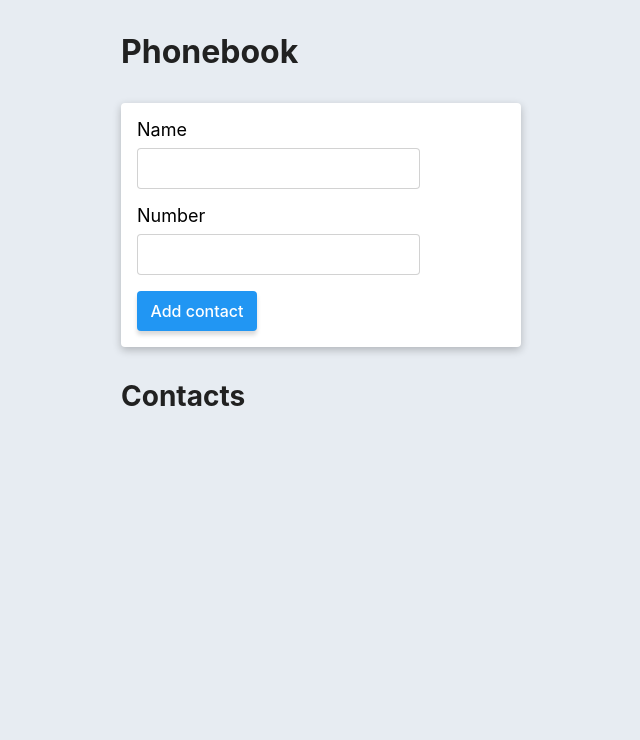
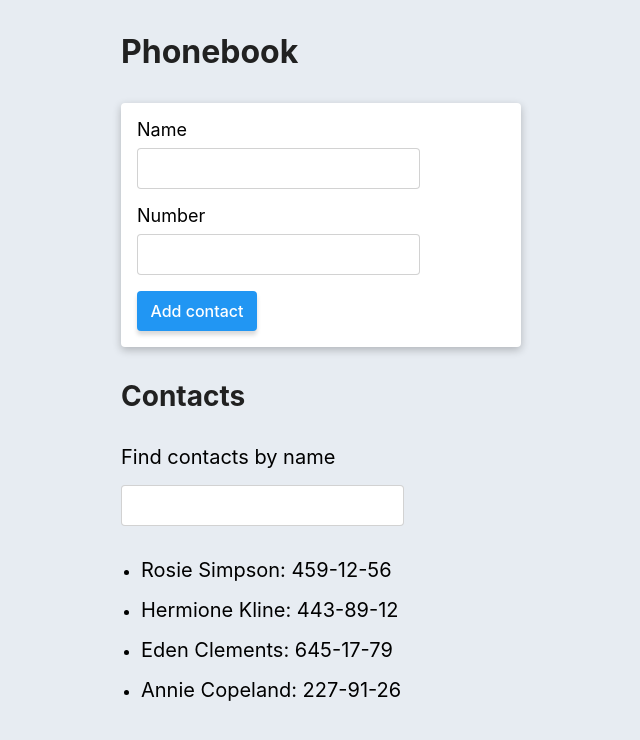
Before and after one commit to AnnaTsepilova/goit-react-hw-02-phonebook, a React (Create React App) app: page / in a window 1280 px wide. Shown: the top 740 px of the page, without its empty margins (319-959 px from the left). Built offline with nearby package versions, Linux system fonts and the light colour scheme.

Commit message:
task 1-4

```diff
--- a/package.json
+++ b/package.json
@@ -9,6 +9,7 @@
     "@testing-library/user-event": "^13.5.0",
     "clsx": "^1.2.1",
     "nanoid": "^4.0.0",
+    "notiflix": "^3.2.5",
     "react": "^18.1.0",
     "react-dom": "^18.1.0",
     "react-fns": "^1.4.0",
--- a/src/components/App.jsx
+++ b/src/components/App.jsx
@@ -5,41 +5,58 @@ import { nanoid } from 'nanoid';
 import { PhonebookContainer, Title } from './App.styled';
 
 import Section from 'components/Section/Section';
-import Form from 'components/Form/Form';
+import ContactForm from 'components/ContactForm/ContactForm';
 import ContactsList from 'components/ContactsList/ContactsList';
+import Filter from 'components/Filter/Filter';
 
 class App extends Component {
   static defaultProps = {};
 
   static propTypes = {
     contacts: PropTypes.array,
-    name: PropTypes.string,
+    filter: PropTypes.string,
   };
 
   state = {
-    contacts: [],
-    name: '',
-    number: '',
+    contacts: [
+      { id: 'id-1', name: 'Rosie Simpson', number: '459-12-56' },
+      { id: 'id-2', name: 'Hermione Kline', number: '443-89-12' },
+      { id: 'id-3', name: 'Eden Clements', number: '645-17-79' },
+      { id: 'id-4', name: 'Annie Copeland', number: '227-91-26' },
+    ],
+    filter: '',
   };
 
-  formSubmitHandker = data => {
+  formSubmitHandler = data => {
     let id = nanoid();
     let contact = { id: id, name: data.name, number: data.number };
-    console.log(data);
-    console.log(this.state.contacts);
 
     this.setState(prevState => ({
       contacts: [...prevState.contacts, contact],
     }));
   };
 
+  handleFilter = value => {
+    this.setState(() => ({
+      filter: value,
+    }));
+  };
+
+  getContacts = () => {
+    const { contacts, filter } = this.state;
+    return contacts.filter(contact =>
+      contact.name.toLowerCase().includes(filter.toLowerCase())
+    );
+  };
+
   render() {
     return (
       <PhonebookContainer>
         <Title>Phonebook</Title>
-        <Form onSubmit={this.formSubmitHandker} />
+        <ContactForm onSubmit={this.formSubmitHandler} />
         <Section title="Contacts"></Section>
-        <ContactsList contacts={this.state.contacts} />
+        <Filter filterByName={this.handleFilter} />
+        <ContactsList contacts={this.getContacts()} />
       </PhonebookContainer>
     );
   }
--- a/src/components/ContactsList/ContactsList.jsx
+++ b/src/components/ContactsList/ContactsList.jsx
@@ -8,7 +8,8 @@ import {
 export default function ContactsList({ contacts }) {
   return (
     <ContactsListContainer>
-      {contacts.map(contact => {
+      {contacts.length ? (
+        contacts.map(contact => {
           return (
             <ContactsItem key={contact.id}>
               <Text>
@@ -16,7 +17,10 @@ export default function ContactsList({ contacts }) {
               </Text>
             </ContactsItem>
           );
-      })}
+        })
+      ) : (
+        <Text>There is no contact in your phonebook</Text>
+      )}
     </ContactsListContainer>
   );
 }
--- a/src/components/ContactsList/ContactsList.slyled.jsx
+++ b/src/components/ContactsList/ContactsList.slyled.jsx
@@ -10,7 +10,6 @@ export const ContactsItem = styled.li`
 `;
 
 export const Text = styled.p`
-  margin-right: ${props => props.theme.space[3]}px;
   margin-bottom: ${props => props.theme.space[5]}px;
   font-size: 20px;
 `;
--- /dev/null
+++ b/src/components/Filter/Filter.jsx
@@ -0,0 +1,23 @@
+import PropTypes from 'prop-types';
+
+import { FilterContainer } from 'components/Filter/Filter.styled';
+import { Text } from 'components/ContactsList/ContactsList.slyled';
+import { ContactInput } from 'components/ContactForm/ContactForm.styled';
+
+export default function Filter({ searchQuery, filterByName }) {
+  return (
+    <FilterContainer>
+      <Text>Find contacts by name</Text>
+      <ContactInput
+        type="text"
+        value={searchQuery}
+        onChange={event => filterByName(event.target.value)}
+      />
+    </FilterContainer>
+  );
+}
+
+Filter.propTypes = {
+  filterByName: PropTypes.func.isRequired,
+  searchQuery: PropTypes.string,
+};
--- /dev/null
+++ b/src/components/Filter/Filter.styled.jsx
@@ -0,0 +1,5 @@
+import styled from 'styled-components';
+
+export const FilterContainer = styled.div`
+  padding-bottom: ${props => props.theme.space[5]}px;
+`;
--- a/src/components/Section/Section.styled.jsx
+++ b/src/components/Section/Section.styled.jsx
@@ -1,8 +1,8 @@
 import styled from 'styled-components';
 
 export const SubTitle = styled.h2`
-  padding-top: ${props => props.theme.space[6]}px;
-  padding-bottom: ${props => props.theme.space[6]}px;
+  margin-top: ${props => props.theme.space[6]}px;
+  margin-bottom: ${props => props.theme.space[6]}px;
   font-size: ${props => props.theme.fontSizes.l}px;
   font-weight: ${props => props.theme.fontWeights.bold};
   color: ${props => props.theme.colors.primary};
```
Also changed, not shown: src/components/ContactForm/ContactForm.jsx (renamed from src/components/Form/Form.jsx, +8 -3 lines), src/components/Notification/Notification.jsx (deleted, +0 -10 lines), src/components/ContactForm/ContactForm.styled.jsx (renamed from src/components/Form/Form.styled.jsx), 1 other file (tests, documents, lock files or other folders). Lines whose indentation alone changed are shown as unchanged.
